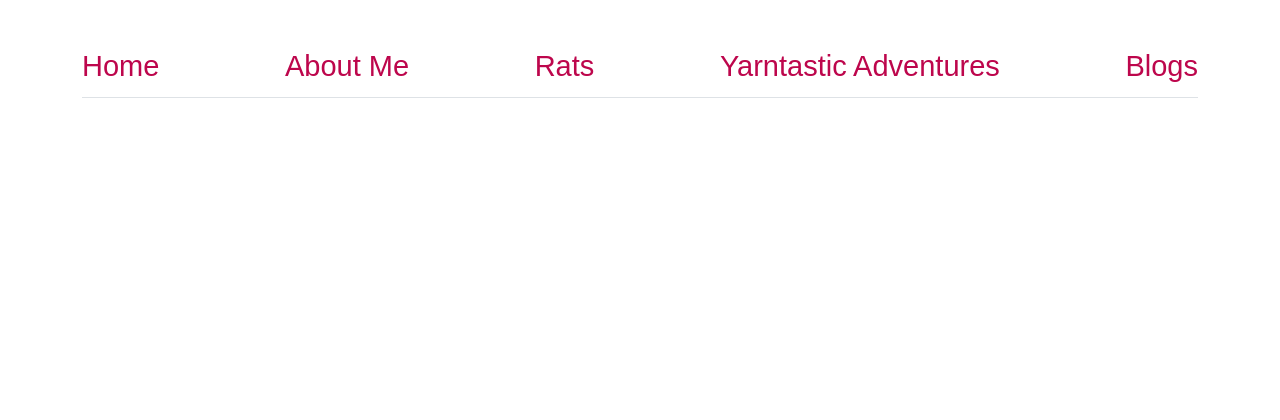
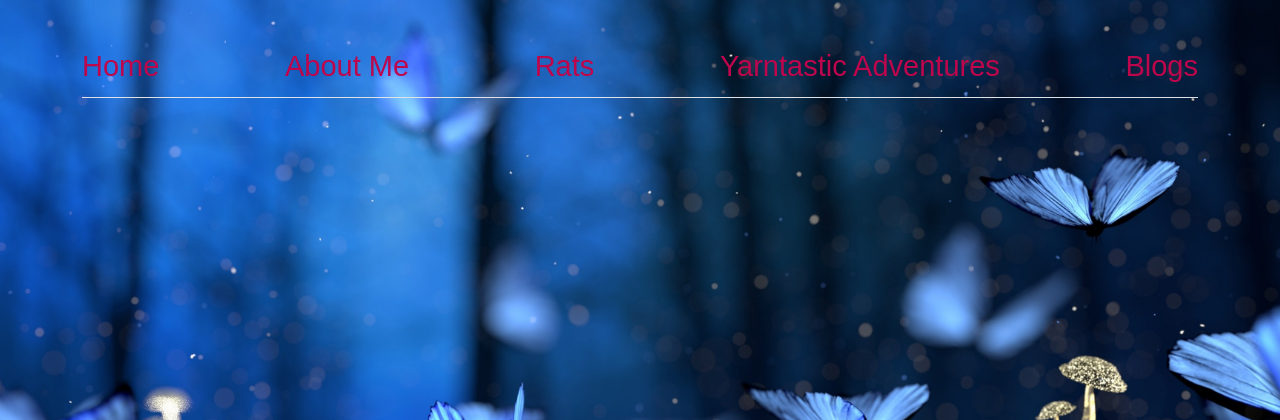
Before and after one commit to AlanaRosen/portfolio_website_python, a Flask app: page / in a window 1280 px wide. Shown: the top 420 px of the page. Run offline with Flask 2, Linux system fonts and the light colour scheme; some libraries are stand-ins or nearby versions.

Commit message:
home background img gone

```diff
--- a/static/css/styles-home.css
+++ b/static/css/styles-home.css
@@ -1,4 +1,3 @@
-/*
 body {
     background-image: url("/static/img/butterflies_and_shrooms.jpg");
     background-size: cover;
@@ -6,4 +5,3 @@
     background-repeat: no-repeat;
     background-attachment: fixed;
 }
-*/
--- a/templates/home.html
+++ b/templates/home.html
@@ -4,6 +4,6 @@
 
 <link href='static/css/styles-home.css' rel='stylesheet' type='text/css' />
 
-<div class="bg-image" style="background-image: url('/static/img/butterflies_and_shrooms.jpg')"></div>
+<!-- <div class="bg-image" style="background-image: url('/static/img/butterflies_and_shrooms.jpg')"></div> -->
 
 {% endblock %}
```
